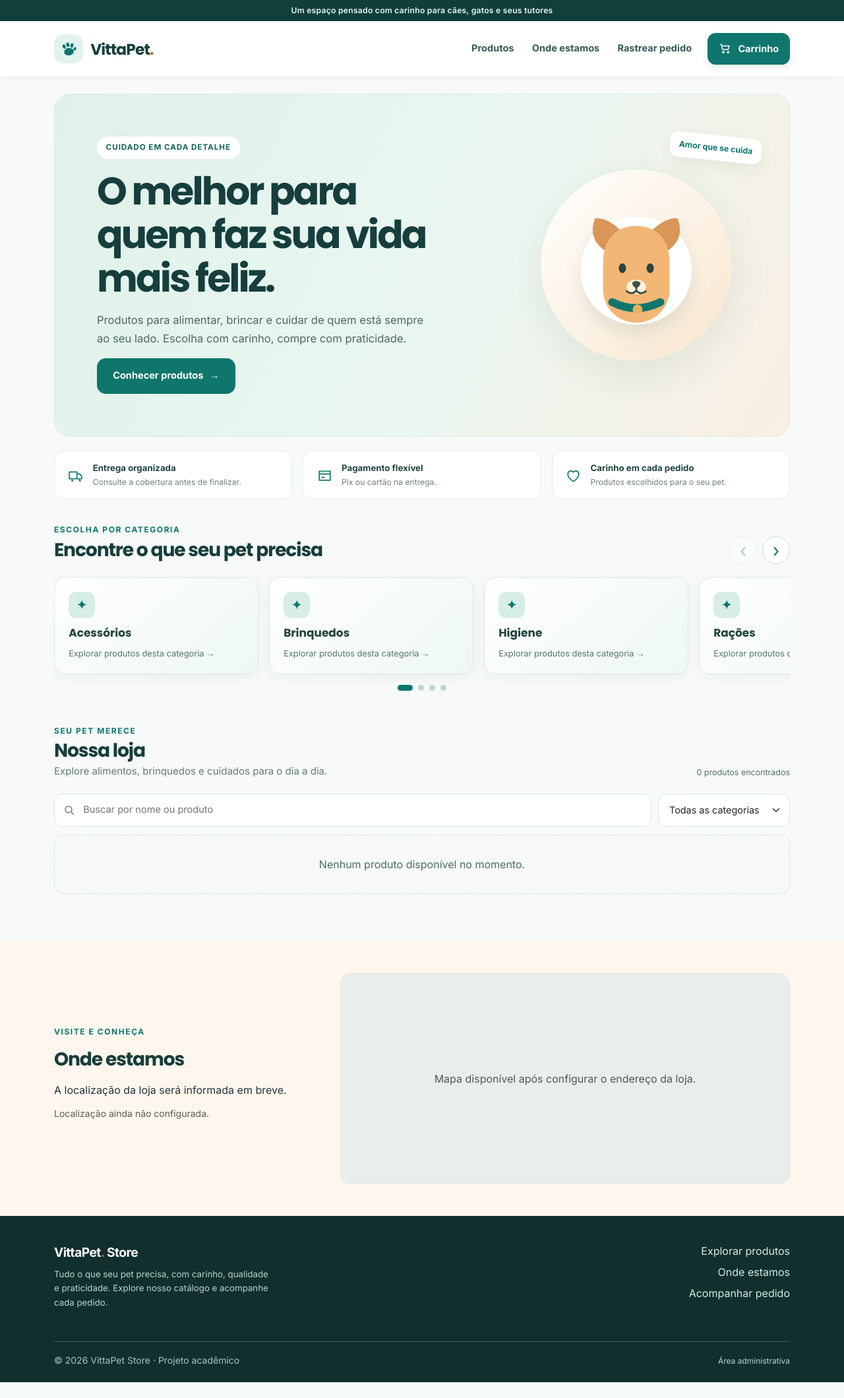
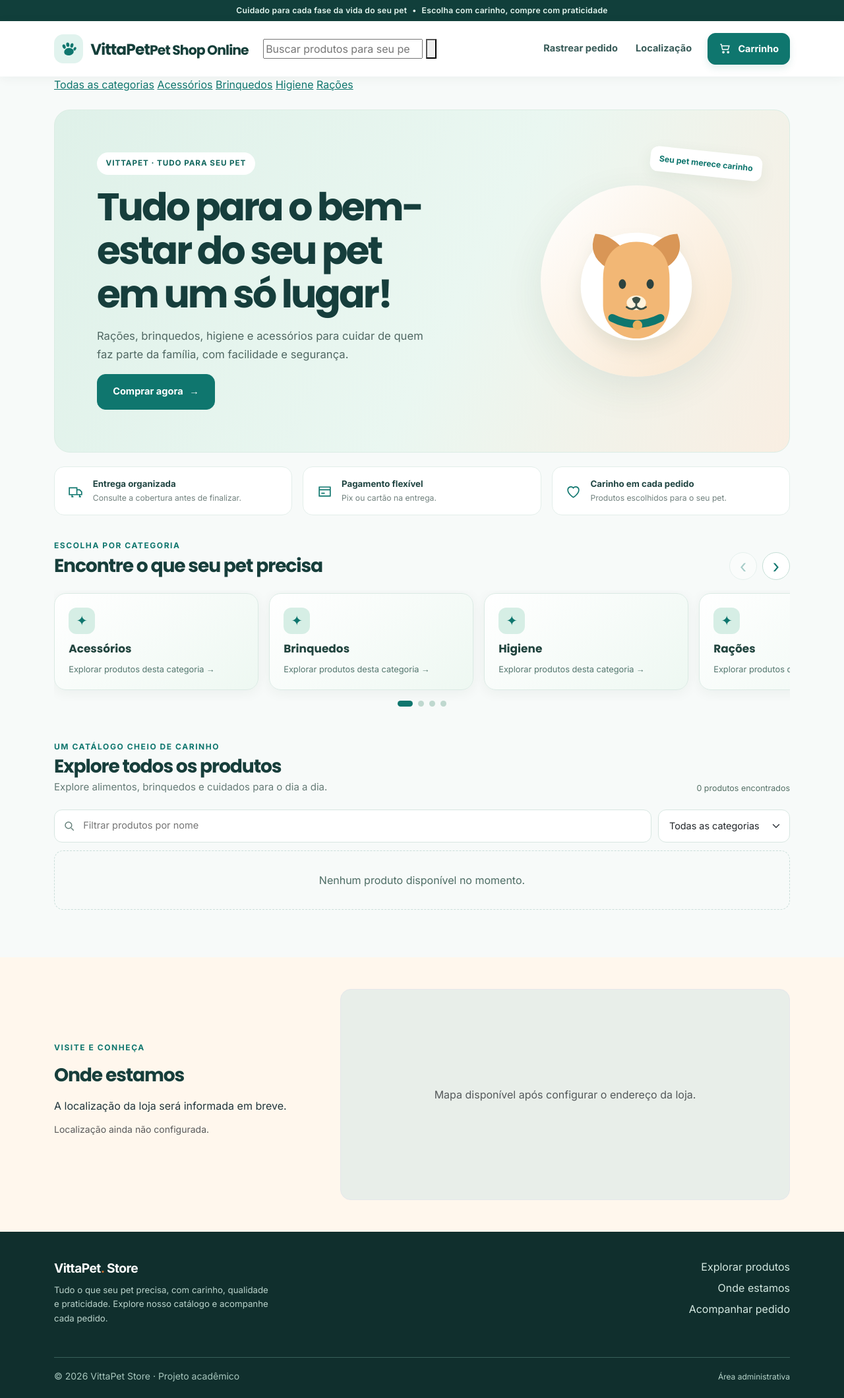
Before and after one commit to Leonardo360-arch/Vittapet, a PHP site: page / in a window 1280 px wide. Shown: the whole page at 66% size. Before the commit the page ends 2095 px from the top, so only its background shows below. Run offline with PHP 8.4, Linux system fonts and the light colour scheme; data comes from the database, SQL or seed files in the repository; data that the repository does not hold is empty.

Commit message:
feat(ux): searchable header, category navigation and commercial hero

```diff
--- a/public/index.php
+++ b/public/index.php
@@ -58,19 +58,25 @@ $demoCount = count(array_filter($produtos, static fn($p) => str_starts_with((str
 </head>
 <body class="storefront">
   <a class="visually-hidden-focusable position-absolute bg-white px-3 py-2" href="#conteudo">Pular para o conteúdo</a>
-  <div class="store-topline"><div class="container">Um espaço pensado com carinho para cães, gatos e seus tutores</div></div>
+  <div class="store-topline"><div class="container">Cuidado para cada fase da vida do seu pet <span aria-hidden="true">•</span> Escolha com carinho, compre com praticidade</div></div>
   <header class="store-header">
     <nav class="container store-nav" aria-label="Navegação da loja">
       <a href="index.php" class="store-brand" aria-label="VittaPet Store, início">
         <span class="store-brand-logo" aria-hidden="true">
           <svg viewBox="0 0 48 48"><ellipse cx="24" cy="31" rx="13" ry="10" transform="rotate(-8 24 31)"/><ellipse cx="11" cy="17" rx="4.1" ry="6" transform="rotate(-22 11 17)"/><ellipse cx="21" cy="12" rx="4.3" ry="6" transform="rotate(-8 21 12)"/><ellipse cx="32" cy="14" rx="4.1" ry="6" transform="rotate(14 32 14)"/><ellipse cx="40" cy="23" rx="3.4" ry="5" transform="rotate(27 40 23)"/></svg>
         </span>
-        <span>VittaPet<span class="store-brand-dot">.</span></span>
+        <span class="store-brand-text">Vitta<span class="store-brand-accent">Pet</span><small>Pet Shop Online</small></span>
       </a>
+      <form class="store-header-search" role="search" action="index.php" method="get" data-store-search-form>
+        <label for="store-header-search-input" class="visually-hidden">Buscar produtos na loja</label>
+        <input id="store-header-search-input" type="search" name="q" placeholder="Buscar produtos para seu pet..." autocomplete="off">
+        <button type="submit" aria-label="Buscar produtos">
+          <svg viewBox="0 0 24 24" aria-hidden="true"><circle cx="10.5" cy="10.5" r="6.5"/><path d="m16 16 5 5"/></svg>
+        </button>
+      </form>
       <div class="store-navlinks">
-        <a href="#produtos">Produtos</a>
-        <a href="#onde-estamos">Onde estamos</a>
         <a href="rastrear.php">Rastrear pedido</a>
+        <a href="#onde-estamos">Localização</a>
       </div>
       <div class="store-nav-actions">
         <a href="carrinho.php" class="store-cart-link">
@@ -81,6 +87,14 @@ $demoCount = count(array_filter($produtos, static fn($p) => str_starts_with((str
       </div>
     </nav>
   </header>
+  <div class="store-category-nav">
+    <nav class="container store-category-nav-inner" aria-label="Navegação por categorias">
+      <a class="store-category-all" href="#produtos" data-category-pick="">Todas as categorias</a>
+      <?php foreach ($categorias as $cat): ?>
+      <a href="#produtos" data-category-pick="<?=e((string)$cat['nome'])?>"><?=e((string)$cat['nome'])?></a>
+      <?php endforeach; ?>
+    </nav>
+  </div>
 
   <main id="conteudo">
     <div class="container">
@@ -88,10 +102,10 @@ $demoCount = count(array_filter($produtos, static fn($p) => str_starts_with((str
         <div class="row g-0">
           <div class="col-lg-7">
             <div class="store-hero-inner">
-              <span class="store-eyebrow">Cuidado em cada detalhe</span>
-              <h1 id="hero-title">O melhor para quem faz sua vida mais feliz.</h1>
-              <p>Produtos para alimentar, brincar e cuidar de quem está sempre ao seu lado. Escolha com carinho, compre com praticidade.</p>
-              <a href="#produtos" class="store-main-button">Conhecer produtos <span aria-hidden="true">→</span></a>
+              <span class="store-eyebrow">VittaPet · Tudo para seu pet</span>
+              <h1 id="hero-title">Tudo para o bem-estar do seu pet em um só lugar!</h1>
+              <p>Rações, brinquedos, higiene e acessórios para cuidar de quem faz parte da família, com facilidade e segurança.</p>
+              <a href="#produtos" class="store-main-button">Comprar agora <span aria-hidden="true">→</span></a>
             </div>
           </div>
           <div class="col-lg-5">
@@ -110,7 +124,7 @@ $demoCount = count(array_filter($produtos, static fn($p) => str_starts_with((str
                   <circle cx="122" cy="193" r="8" fill="#e7b05d"/>
                 </svg>
               </div>
-              <span class="store-hero-float">Amor que se cuida</span>
+              <span class="store-hero-float">Seu pet merece carinho</span>
             </div>
           </div>
         </div>
@@ -179,10 +193,10 @@ $demoCount = count(array_filter($produtos, static fn($p) => str_starts_with((str
       <?php endif; ?>
 
       <section id="produtos" class="store-section" aria-labelledby="products-title">
-        <div class="store-section-kicker">Seu pet merece</div>
+        <div class="store-section-kicker">Um catálogo cheio de carinho</div>
         <div class="d-flex align-items-end justify-content-between flex-wrap gap-3">
           <div>
-            <h2 id="products-title" class="store-section-title">Nossa loja</h2>
+            <h2 id="products-title" class="store-section-title">Explore todos os produtos</h2>
             <p class="store-section-description mb-0">Explore alimentos, brinquedos e cuidados para o dia a dia.</p>
           </div>
           <span id="catalog-count" class="store-notice" aria-live="polite"><?=count($produtos)?> produtos disponíveis</span>
@@ -194,7 +208,7 @@ $demoCount = count(array_filter($produtos, static fn($p) => str_starts_with((str
           <label class="store-search">
             <span class="visually-hidden">Buscar produtos</span>
             <svg viewBox="0 0 24 24" aria-hidden="true"><circle cx="10.5" cy="10.5" r="6.5"/><path d="m16 16 5 5"/></svg>
-            <input id="busca-produtos" type="search" placeholder="Buscar por nome ou produto" autocomplete="off">
+            <input id="busca-produtos" type="search" placeholder="Filtrar produtos por nome" autocomplete="off">
           </label>
           <label for="filtro" class="visually-hidden">Filtrar por categoria</label>
           <select id="filtro" class="form-select" aria-label="Filtrar por categoria">
```
